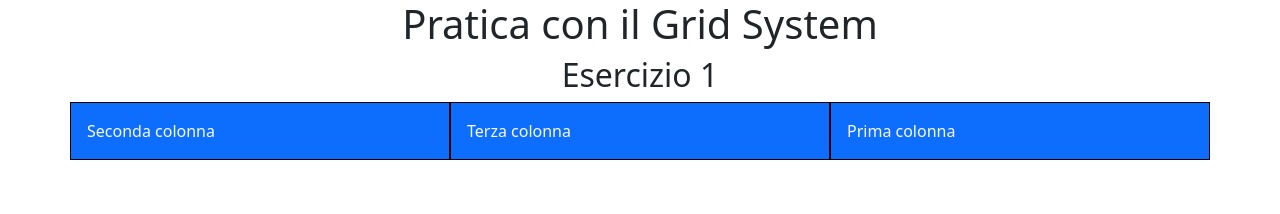
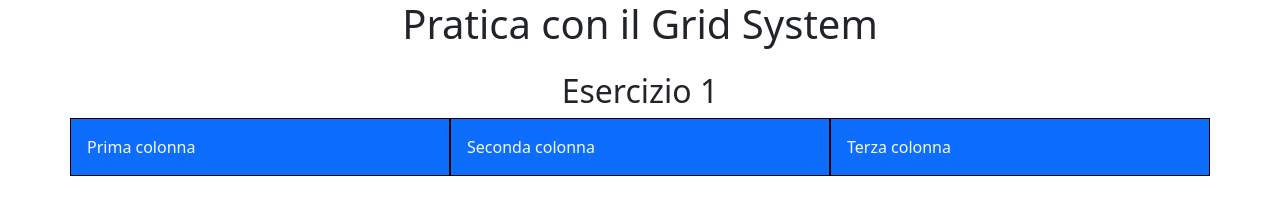
Before and after one commit to GiorgiaFormicola/U2-W2-D1, a plain HTML site: page index.html in a window 1280 px wide. Drawn offline with nearby package versions, Linux system fonts and the light colour scheme.

Commit message:
Exercise 1 update

```diff
--- a/index.html
+++ b/index.html
@@ -14,12 +14,18 @@
   <body>
     <main>
       <h1 class="text-center">Pratica con il Grid System</h1>
-      <h2 class="text-center">Esercizio 1</h2>
+      <h2 class="text-center mt-4">Esercizio 1</h2>
       <div class="container">
         <div class="row">
-          <div class="col col-12 col-md-4 bg-primary text-light p-3 border border-1 border-black">Seconda colonna</div>
-          <div class="col col-12 col-md-4 bg-primary text-light p-3 border border-1 border-black">Terza colonna</div>
-          <div class="col col-12 col-md-4 bg-primary text-light p-3 border border-1 border-black">Prima colonna</div>
+          <div class="col col-12 col-md-4 g-0">
+            <p class="bg-primary text-light p-3 border border-black mb-0">Prima colonna</p>
+          </div>
+          <div class="col col-12 col-md-4 g-0">
+            <p class="bg-primary text-light p-3 border border-black mb-0">Seconda colonna</p>
+          </div>
+          <div class="col col-12 col-md-4 g-0">
+            <p class="bg-primary text-light p-3 border border-black mb-0">Terza colonna</p>
+          </div>
         </div>
       </div>
     </main>
```
